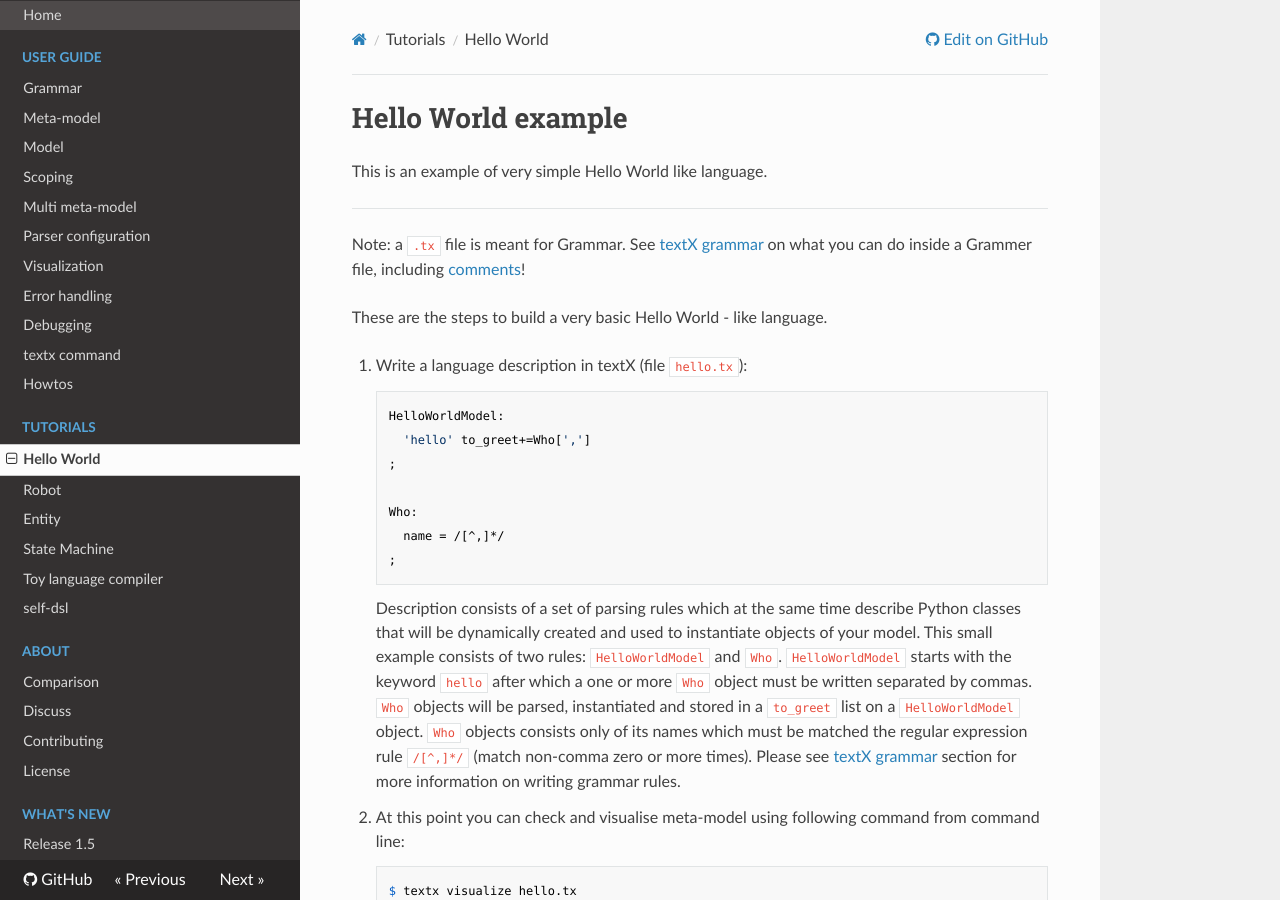
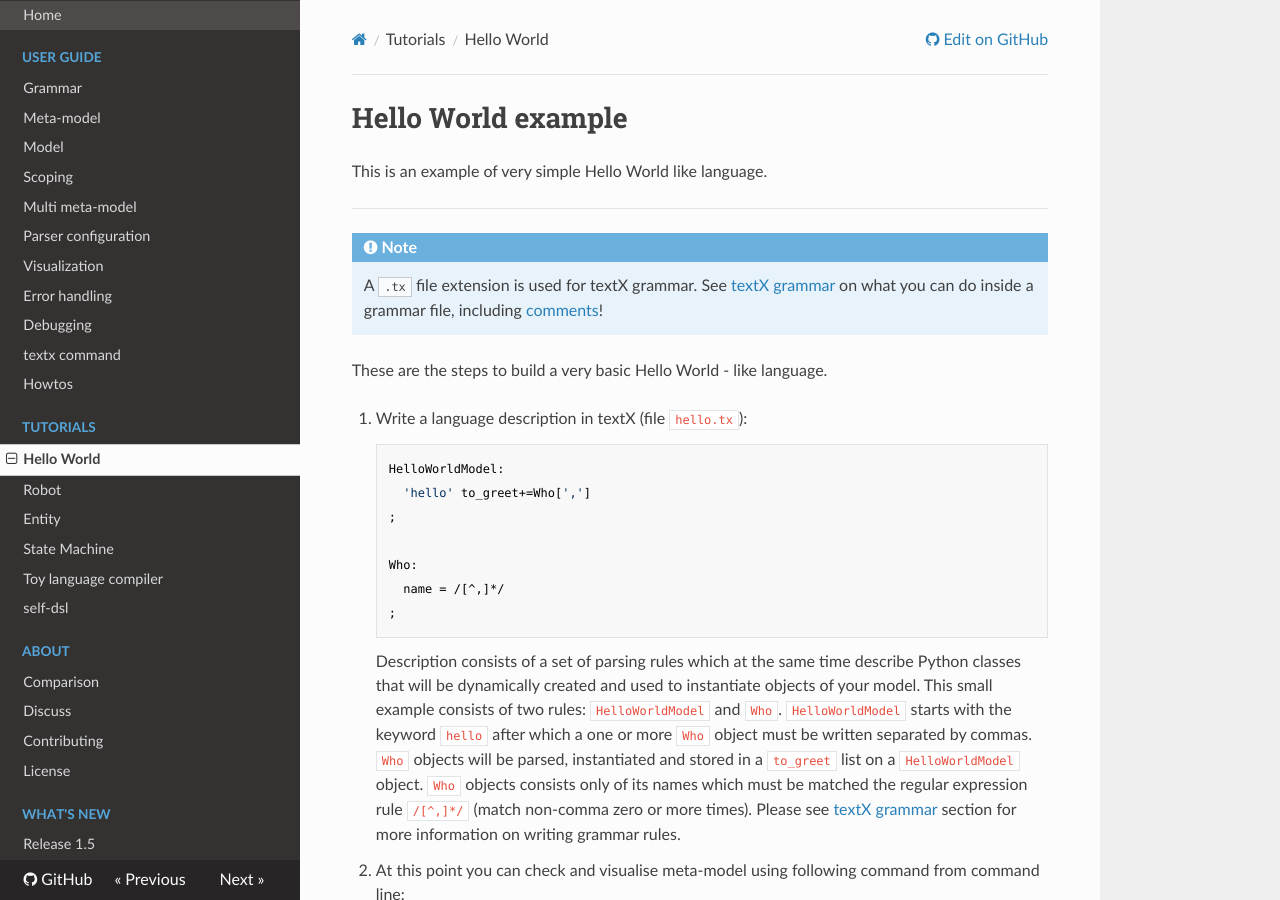
Before and after one commit to textX/textX, an MkDocs documentation site: the page built from docs/tutorials/hello_world.md, in a window 1280 px wide and 900 px high. Built offline with MkDocs 1.6.1, drawn with Linux system fonts in a browser that asks for light colours; nearby versions of some CDN libraries; comment, search, counter and statistics services are not loaded.

Commit message:
Reformatting note in `hello world` example.

```diff
--- a/docs/tutorials/hello_world.md
+++ b/docs/tutorials/hello_world.md
@@ -4,9 +4,11 @@
 
 ---
 
-Note: a `.tx` file is meant for Grammar. See [textX grammar](../grammar.md) on
-what you can do inside a Grammer file, including [comments](../grammar.md#grammar-comments)!
+!!! note
 
+    A `.tx` file extension is used for textX grammar. See [textX
+    grammar](../grammar.md) on what you can do inside a grammar file, including
+    [comments](../grammar.md#grammar-comments)!
 
 These are the steps to build a very basic Hello World - like language.
 
```
